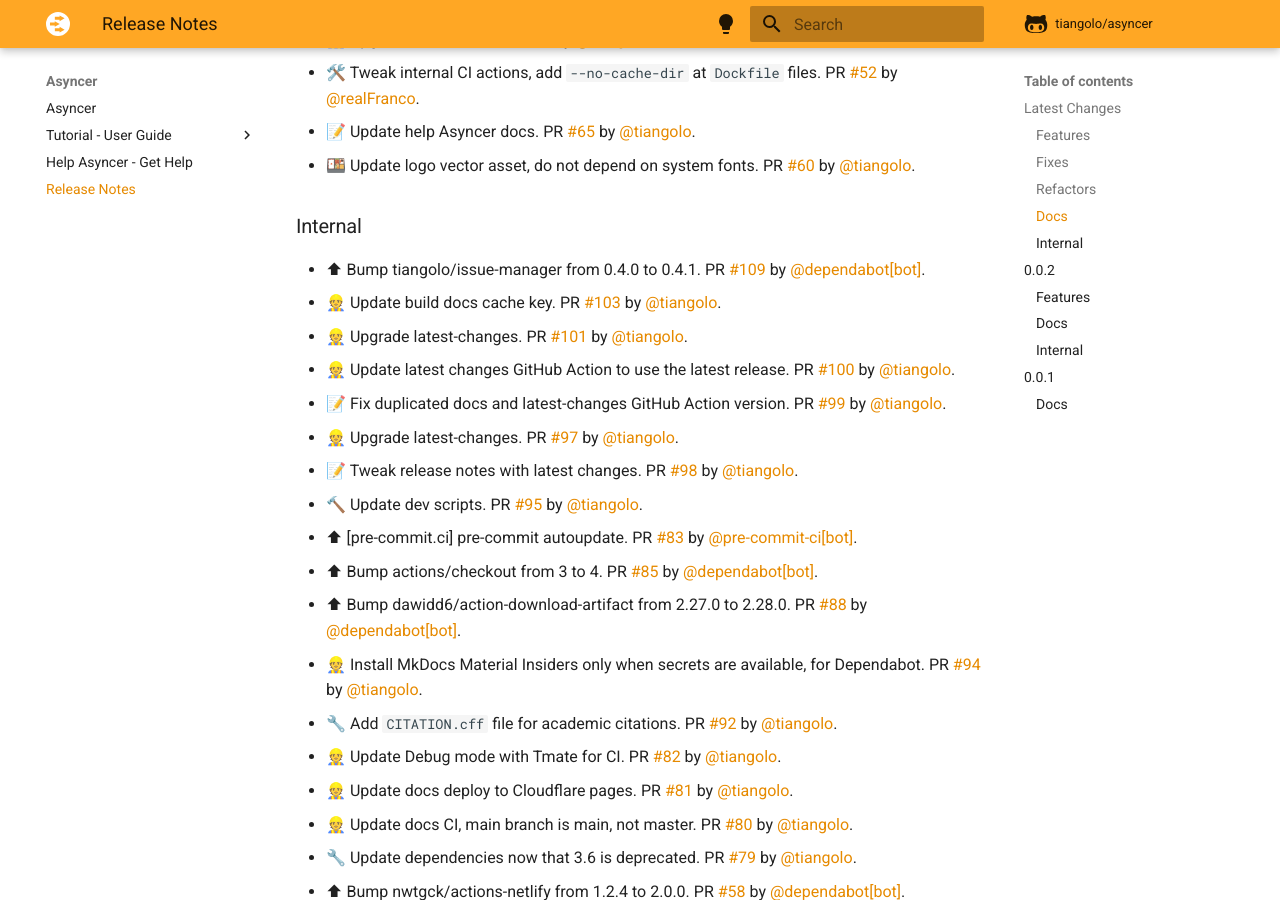
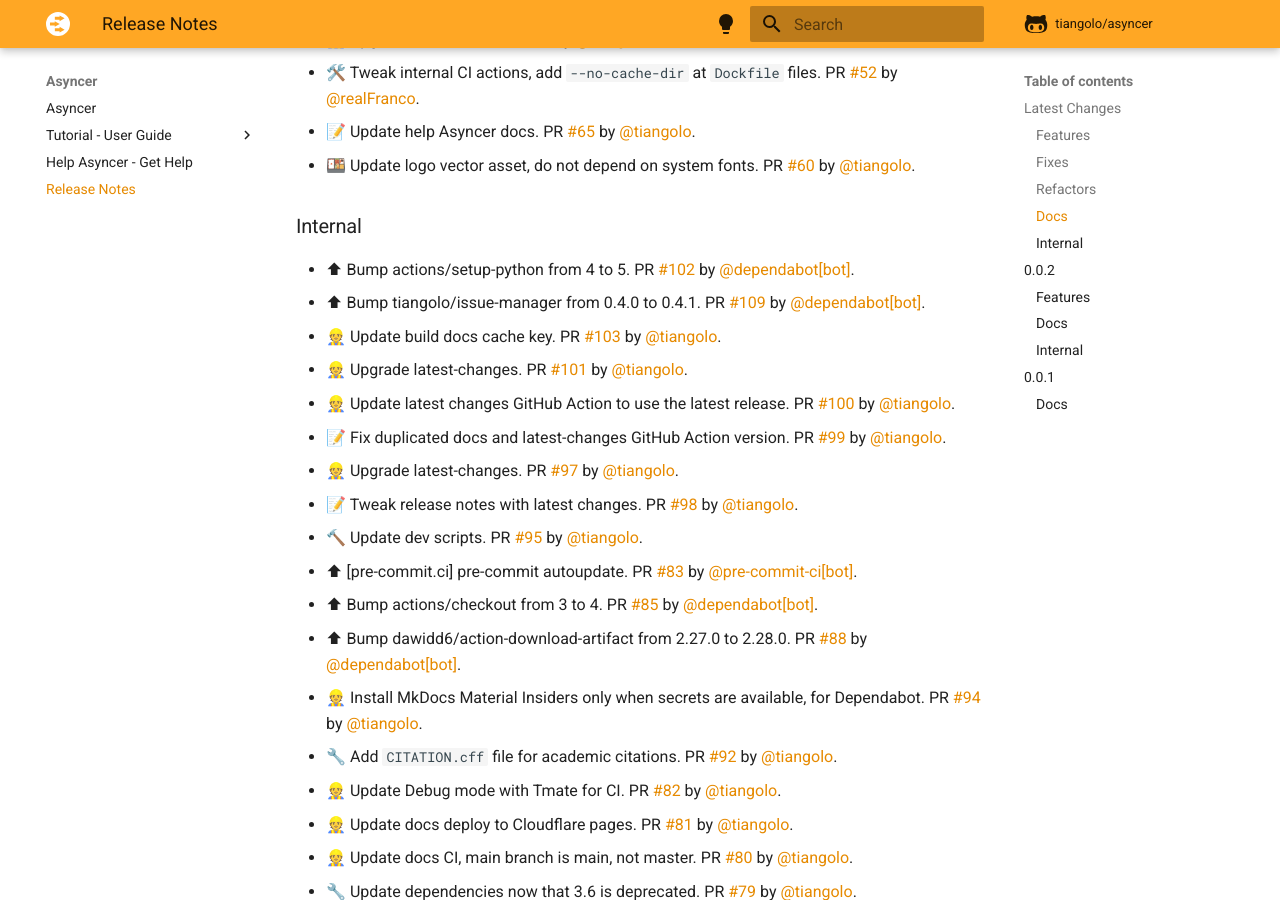
Before and after one commit to balintfrankas/fastapi-asyncer, an MkDocs documentation site: the page built from docs/release-notes.md, in a window 1280 px wide and 900 px high, scrolled down 620 px. Built offline with MkDocs 1.6.1 and Material for MkDocs 9.7.7, drawn with Linux system fonts in a browser that asks for light colours; comment, search, counter and statistics services are not loaded.

Commit message:
📝 Update release notes

```diff
--- a/docs/release-notes.md
+++ b/docs/release-notes.md
@@ -24,6 +24,7 @@
 
 ### Internal
 
+* ⬆ Bump actions/setup-python from 4 to 5. PR [#102](https://github.com/tiangolo/asyncer/pull/102) by [@dependabot[bot]](https://github.com/apps/dependabot).
 * ⬆ Bump tiangolo/issue-manager from 0.4.0 to 0.4.1. PR [#109](https://github.com/tiangolo/asyncer/pull/109) by [@dependabot[bot]](https://github.com/apps/dependabot).
 * 👷 Update build docs cache key. PR [#103](https://github.com/tiangolo/asyncer/pull/103) by [@tiangolo](https://github.com/tiangolo).
 * 👷 Upgrade latest-changes. PR [#101](https://github.com/tiangolo/asyncer/pull/101) by [@tiangolo](https://github.com/tiangolo).
```
